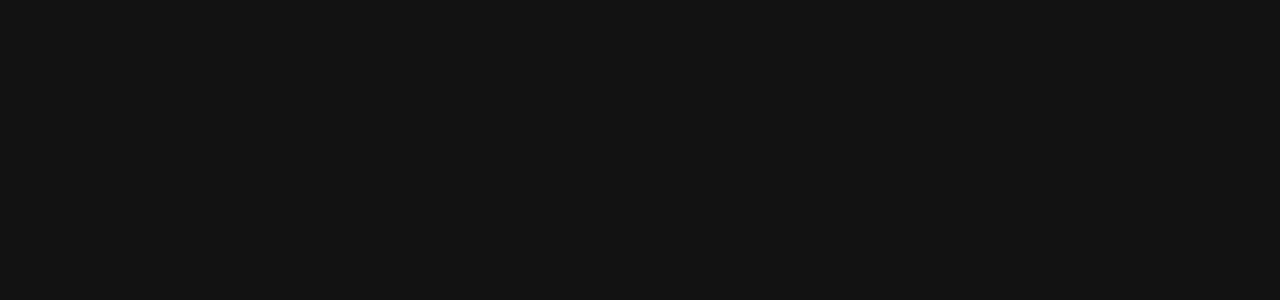
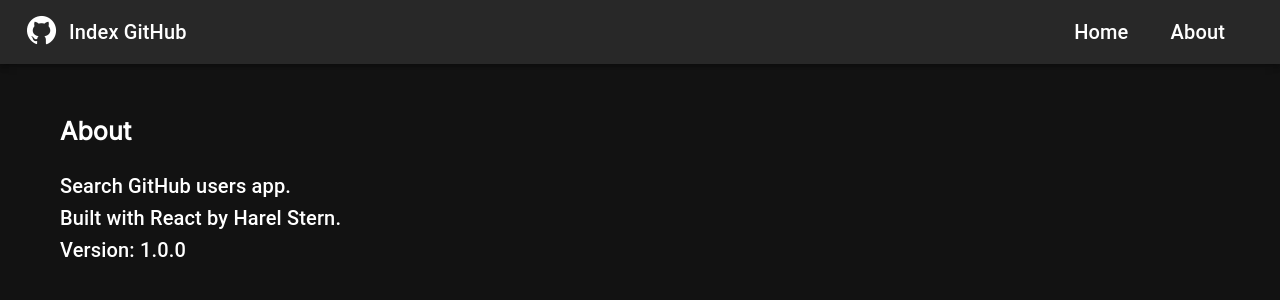
Before and after one commit to HarelStern1/index-github, a React (Create React App) app: page /about in a window 1280 px wide. Before the commit this address had no page. Shown: the top 300 px of the page. Built offline with nearby package versions, Linux system fonts and the light colour scheme.

Commit message:
my changes

```diff
--- a/src/App.js
+++ b/src/App.js
@@ -2,6 +2,7 @@ import { React, useState } from "react";
 import Container from "./Container";
 import { Route, Routes, BrowserRouter } from "react-router-dom";
 import UserInfo from "./components/UserInfo/UserInfo";
+import About from "./components/About/About";
 
 function App() {
   const [currentUser, setCurrentUser] = useState({});
@@ -16,9 +17,11 @@ function App() {
             element={<UserInfo currentUser={currentUser} />}
           />
           <Route
+            exact
             path="/"
             element={<Container setCurrentUser={setCurrentUser} />}
           />
+          <Route exact path="/about" element={<About />} />
         </Routes>
       </BrowserRouter>
     </div>
--- /dev/null
+++ b/src/components/About/About.jsx
@@ -0,0 +1,28 @@
+import React from "react";
+import { Typography } from "@material-ui/core";
+import Header from "../Header/Header";
+import "./styles.css";
+
+function About() {
+  return (
+    <>
+      <Header />
+      <div className="about-container">
+        <div className="about-heading">About</div>
+        <div className="content-container">
+          <Typography variant="h6" className="about-content">
+            Search GitHub users app.
+          </Typography>
+          <Typography variant="h6" className="about-content">
+            Built with React by Harel Stern.
+          </Typography>
+          <Typography variant="h6" className="about-content">
+            Version: 1.0.0
+          </Typography>
+        </div>
+      </div>
+    </>
+  );
+}
+
+export default About;
--- /dev/null
+++ b/src/components/About/styles.css
@@ -0,0 +1,21 @@
+.about-container {
+  margin-top: 50px;
+  margin-left: 60px;
+  display: flex;
+  flex-direction: column;
+  gap: 20px;
+}
+
+.about-heading {
+  color: white;
+  font-size: 25px;
+  font-weight: bold;
+}
+
+.about-content {
+  color: white;
+  margin-top: 10px;
+}
+
+.content-container {
+}
--- a/src/components/Header/Header.jsx
+++ b/src/components/Header/Header.jsx
@@ -2,6 +2,7 @@ import React from "react";
 import "./styles.css";
 import { AppBar, Toolbar, CssBaseline, Typography } from "@material-ui/core";
 import gitHubIcon from "./../../images/github-logo.png";
+import { Link } from "react-router-dom";
 
 function Header() {
   return (
@@ -12,6 +13,22 @@ function Header() {
           <img src={gitHubIcon} alt="" className="img" />
           Index GitHub
         </Typography>
+        <div className="links">
+          <Link to="/">
+            <button className="link-btn">
+              <Typography variant="h6" className="logo">
+                Home
+              </Typography>
+            </button>
+          </Link>
+          <Link to="/about">
+            <button className="link-btn">
+              <Typography variant="h6" className="logo">
+                About
+              </Typography>
+            </button>
+          </Link>
+        </div>
       </Toolbar>
     </AppBar>
   );
--- a/src/components/Header/styles.css
+++ b/src/components/Header/styles.css
@@ -7,3 +7,20 @@
   margin-right: 10px;
   margin-top: -3px;
 }
+
+.links {
+  display: flex;
+  gap: 30px;
+  margin-right: 25px;
+}
+
+.link-btn {
+  background-color: transparent;
+  border: none;
+  cursor: pointer;
+  color: white;
+}
+
+.link-btn:hover {
+  color: rgb(216, 221, 226);
+}
```
